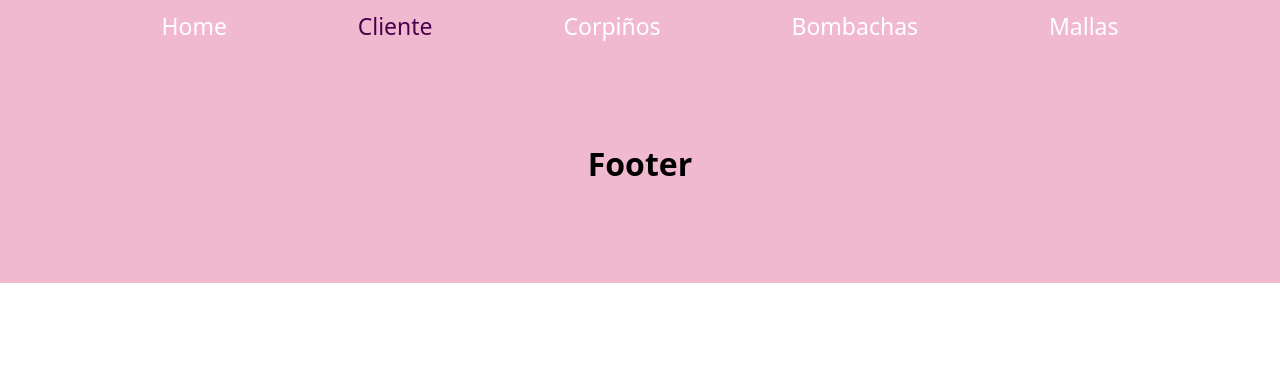
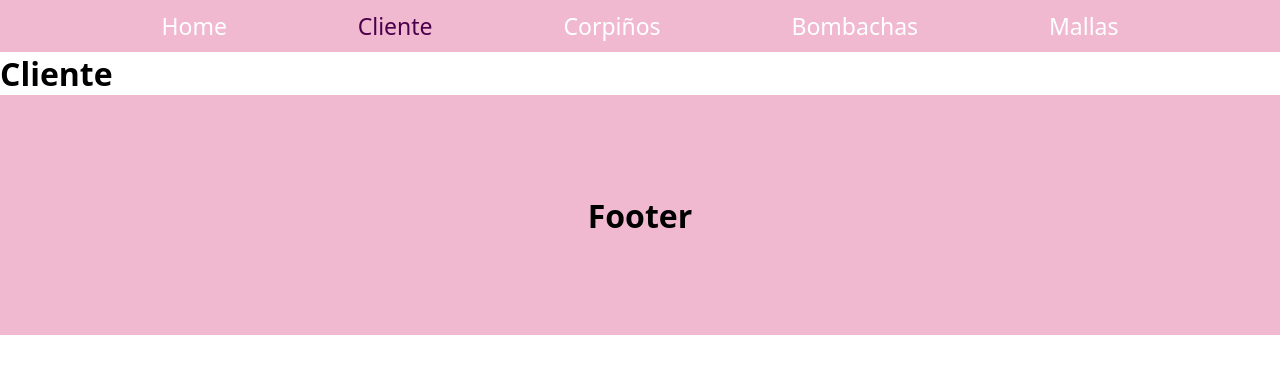
Before and after one commit to MarioAbdala/nanina-indumentaria, a React (Vite) app: page /cliente in a window 1280 px wide. Shown: the top 374 px of the page. Built offline with nearby package versions, Linux system fonts and the light colour scheme.

Commit message:
small changes to css following restructuring

```diff
--- a/src/layouts/MainLayout.css
+++ b/src/layouts/MainLayout.css
@@ -1,3 +1,3 @@
-.home-page {
+.home-page, .product-page, .products-page, .client-page {
     margin-top: 6.5vh;
 }
--- a/src/pages/cliente/Cliente.tsx
+++ b/src/pages/cliente/Cliente.tsx
@@ -1,7 +1,7 @@
 export const Cliente = () => {
     return (
-    <>
+    <div className="client-page">
         <h1>Cliente</h1>
-    </>
+    </div>
     )
 };
--- a/src/pages/productos/Product.tsx
+++ b/src/pages/productos/Product.tsx
@@ -2,8 +2,8 @@ import { ProductPageProps } from "../../interfaces";
 
 export const Product = ({ product }: ProductPageProps) => {
     return (
-    <>
+    <div className="product-page">
         <h1>{product.name}</h1>
-    </>
+    </div>
     )
 };
--- a/src/pages/productos/Products.tsx
+++ b/src/pages/productos/Products.tsx
@@ -2,8 +2,8 @@ import { ProductsPageProps } from "../../interfaces";
 
 export const Products = ({ category }: ProductsPageProps) => {
     return (
-    <>
+    <div className="products-page">
         <h1>{category}</h1>
-    </>
+    </div>
     )
 };
```
